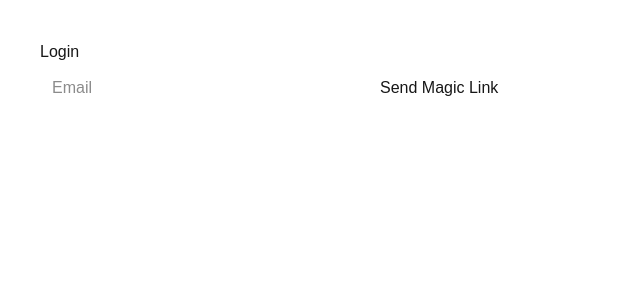
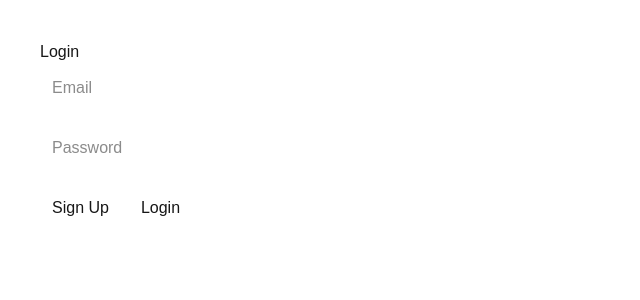
Before and after one commit to richlafayette-creator/nonrev-app, a Next.js app: page /login in a window 1280 px wide. Shown: the top 300 px of the page, without its empty margins (0-640 px from the left). Built offline with nearby package versions, Linux system fonts and the light colour scheme; no server answers.

Commit message:
Switch to password auth

```diff
--- a/app/login/page.tsx
+++ b/app/login/page.tsx
@@ -5,29 +5,54 @@ import { supabase } from '../../lib/supabase'
 
 export default function LoginPage() {
   const [email, setEmail] = useState('')
+  const [password, setPassword] = useState('')
   const [message, setMessage] = useState('')
 
-  async function signIn() {
-    const { error } = await supabase.auth.signInWithOtp({
+  async function signUp() {
+    const { error } = await supabase.auth.signUp({
       email,
-      options: { emailRedirectTo: 'https://nonrev-app.vercel.app' }
+      password
     })
 
-    setMessage(error ? error.message : 'Magic link sent. Check your email.')
+    setMessage(error ? error.message : 'Account created.')
+  }
+
+  async function signIn() {
+    const { error } = await supabase.auth.signInWithPassword({
+      email,
+      password
+    })
+
+    setMessage(error ? error.message : 'Logged in.')
   }
 
   return (
     <main style={{ padding: 40, fontFamily: 'Arial' }}>
       <h1>Login</h1>
+
       <input
+        placeholder="Email"
         value={email}
         onChange={(e) => setEmail(e.target.value)}
-        placeholder="Email"
-        style={{ padding: 12, width: 320 }}
+        style={{ display: 'block', padding: 12, marginBottom: 12, width: 320 }}
       />
-      <button onClick={signIn} style={{ padding: 12, marginLeft: 8 }}>
-        Send Magic Link
+
+      <input
+        type="password"
+        placeholder="Password"
+        value={password}
+        onChange={(e) => setPassword(e.target.value)}
+        style={{ display: 'block', padding: 12, marginBottom: 12, width: 320 }}
+      />
+
+      <button onClick={signUp} style={{ padding: 12, marginRight: 8 }}>
+        Sign Up
       </button>
+
+      <button onClick={signIn} style={{ padding: 12 }}>
+        Login
+      </button>
+
       <p>{message}</p>
     </main>
   )
```
